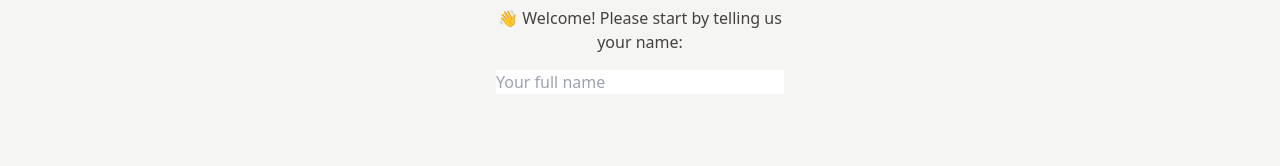
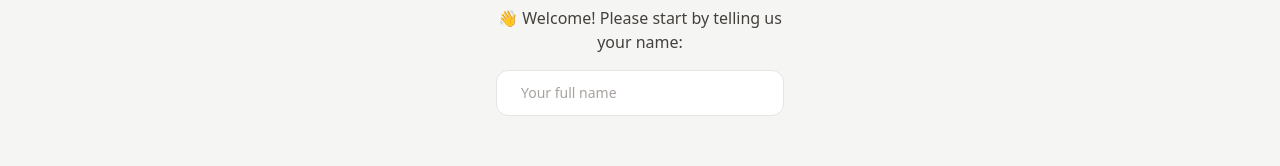
Before and after one commit to XavierEnriquez/fast-react-pizza, a React (Vite) app: page / in a window 1280 px wide. Shown: the part 231-397 px from the top of the page. Built offline with nearby package versions, Linux system fonts and the light colour scheme.

Commit message:
Update CreateUser.jsx

```diff
--- a/src/features/user/CreateUser.jsx
+++ b/src/features/user/CreateUser.jsx
@@ -1,4 +1,6 @@
 import { useState } from "react";
+import Button from "../../ui/Button";
+import Input from "../../ui/input";
 
 function CreateUser() {
   const [username, setUsername] = useState("");
@@ -14,16 +16,17 @@ function CreateUser() {
     >
       <p>👋 Welcome! Please start by telling us your name:</p>
 
-      <input
+      <Input
         type="text"
         placeholder="Your full name"
         value={username}
         onChange={(e) => setUsername(e.target.value)}
+        className="w-full"
       />
 
       {username !== "" && (
         <div>
-          <button className="bg-yellow-500">Place your order</button>
+          <Button className="primary">Place your order</Button>
         </div>
       )}
     </form>
```
